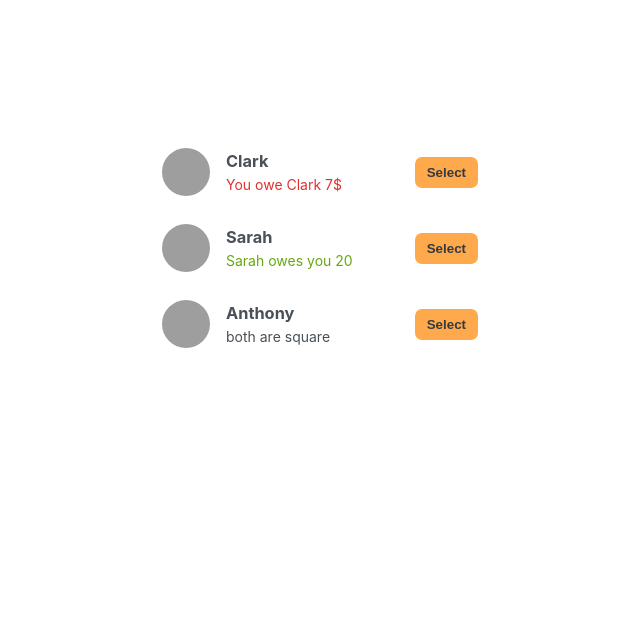
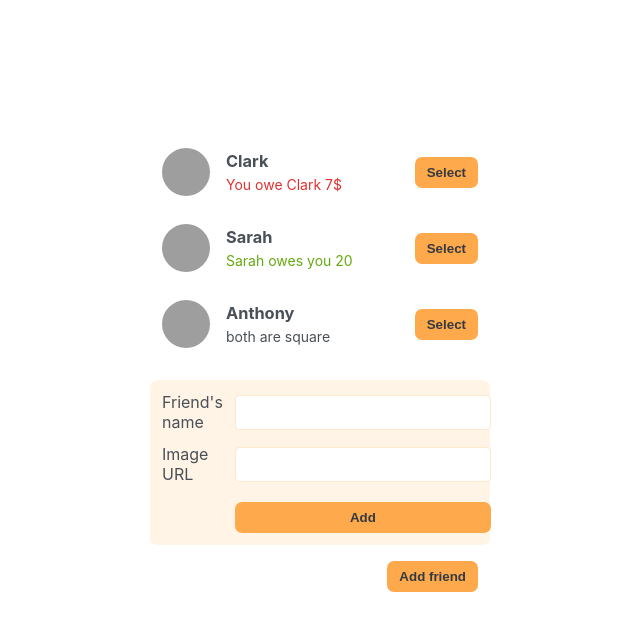
Before and after one commit to Faraan10/bill-calculator, a React (Vite) app: page / in a window 1280 px wide. Shown: the top 630 px of the page, without its empty margins (80-720 px from the left). Built offline with nearby package versions, Linux system fonts and the light colour scheme; grey boxes are pictures that could not be loaded.

Commit message:
second commit

```diff
--- a/src/App.jsx
+++ b/src/App.jsx
@@ -20,12 +20,16 @@
 ];
 
 import FriendsList from "./components/FriendsList";
+import FormAddFriend from "./components/FormAddFriend";
+import Button from "./components/Button";
 
 const App = () => {
   return (
     <div className="app">
       <div className="sidebar">
         <FriendsList initialFriends={initialFriends} />
+        <FormAddFriend />
+        <Button>Add friend</Button>
       </div>
     </div>
   );
--- /dev/null
+++ b/src/components/Button.jsx
@@ -0,0 +1,4 @@
+const Button = ({ children }) => {
+  return <button className="button">{children}</button>;
+};
+export default Button;
--- /dev/null
+++ b/src/components/FormAddFriend.jsx
@@ -0,0 +1,15 @@
+import React from "react";
+import Button from "./Button";
+
+const FormAddFriend = () => {
+  return (
+    <form className="form-add-friend">
+      <p>Friend's name</p>
+      <input type="text" />
+      <p>Image URL</p> <input type="text" />
+      <Button>Add</Button>
+    </form>
+  );
+};
+
+export default FormAddFriend;
--- a/src/components/List.jsx
+++ b/src/components/List.jsx
@@ -1,4 +1,5 @@
 import React from "react";
+import Button from "./Button";
 
 const List = ({ friend }) => {
   return (
@@ -16,7 +17,7 @@
       ) : (
         <p>both are square</p>
       )}
-      <button className="button">Select</button>
+      <Button>Select</Button>
     </li>
   );
 };
```
